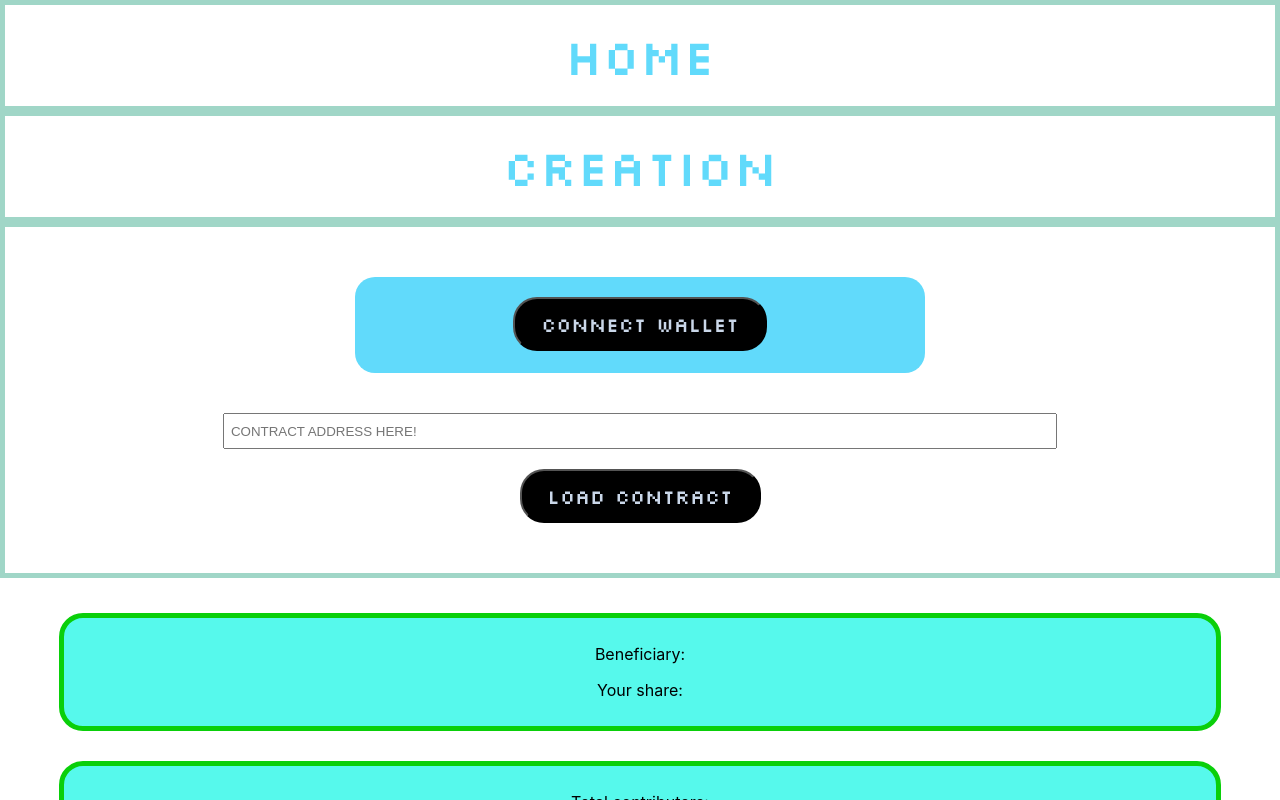
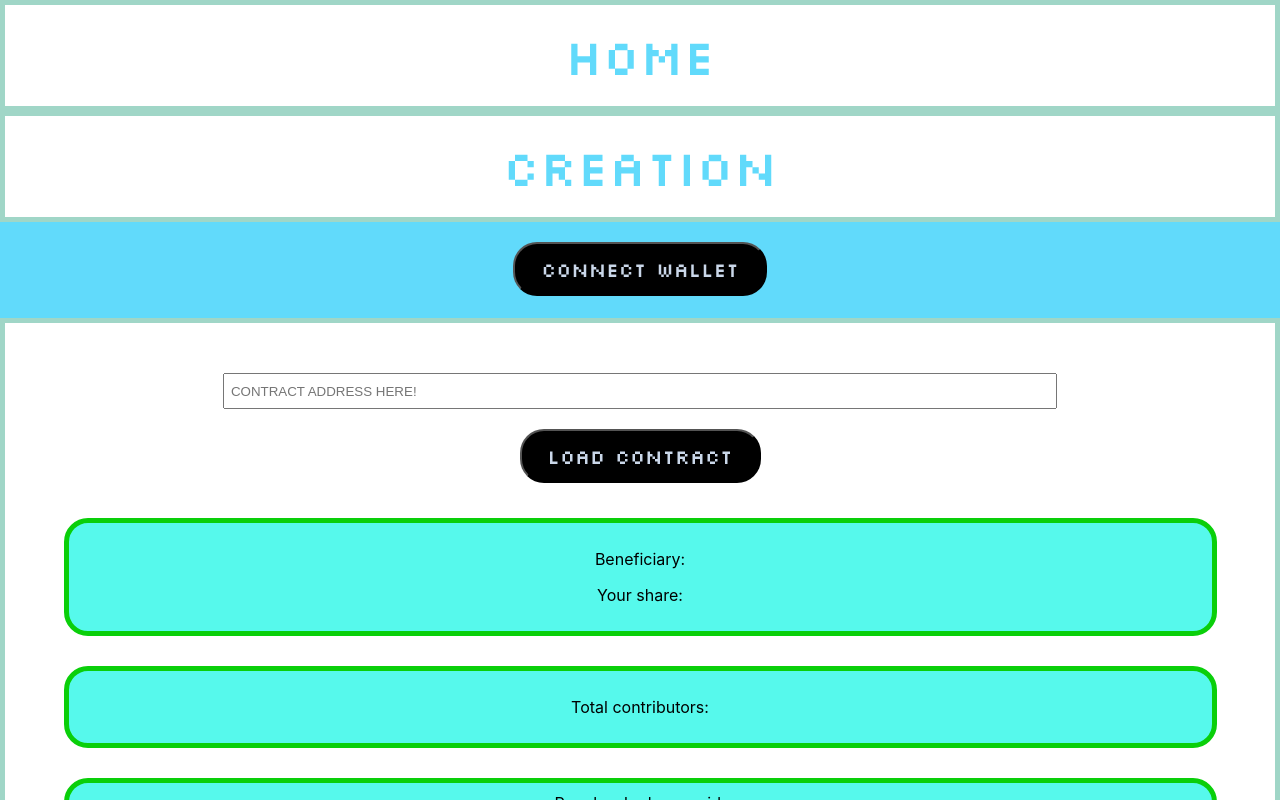
Before and after one commit to Banksy-said-hi/Dong-React, a React (Create React App) app: page /payment in a window 1280 px wide. Shown: the top 800 px of the page. Built offline with nearby package versions, Linux system fonts and the light colour scheme.

Commit message:
Walletcard position fixed in both payment and creation pages

```diff
--- a/src/App.css
+++ b/src/App.css
@@ -164,14 +164,9 @@
 }
 
 .wallet-information {
+  text-align: center;
   background-color:#61dafb;
   padding-bottom: 5px;
-  padding-left: 5px;
-  padding-right: 5px;
-  margin-left: 350px;
-  margin-right: 350px;
-  margin-bottom: 40px;
-  border-radius: 20px;
   font-size: 17px;
 }
 
--- a/src/components/Creation.js
+++ b/src/components/Creation.js
@@ -59,9 +59,9 @@ function Creation() {
         <div>
             <Link className="link" to="/"><div className="navigator-card">Home</div></Link>
 
+            <WalletInformation></WalletInformation>
+
             <form className="form" onSubmit={handleContractCreation}>
-
-                <WalletInformation></WalletInformation>
 
                 <div>
                     <label>Wallet address</label>
--- a/src/components/Payment.js
+++ b/src/components/Payment.js
@@ -141,14 +141,13 @@ function Payment() {
             <Link className="link" to="/"><div className="navigator-card">Home</div></Link>
             <Link className="link" to="/creation"><div className="navigator-card">Creation</div></Link>
 
+            <WalletInformation></WalletInformation>
+
             <form className="form" onSubmit={loadContract}>
-                <WalletInformation></WalletInformation>
                 <input type="text" placeholder=" CONTRACT ADDRESS HERE!" onChange={handleLoadAddressChange}></input><br></br>
                 <input className="button" type="submit" value={loadButtonMessage}></input>
-            </form>
-
                 <br></br>
-
+                <br></br>
                 <div className="App">
                     <div className="div0">
                         <p>Beneficiary:<br></br><b>{beneficiaryName} {beneficiaryAddress}</b></p>
@@ -176,11 +175,15 @@ function Payment() {
                     </div>
 
                     <button className="button" onClick={loadContract}>REFRESH DATA</button>
+                </div>
+            </form>
+
             <br></br>
-                <br></br>
-            </div>
+
+
 
             <form className="form" onSubmit={handleSubmit}>
+                <h1>Pay your dong here</h1>
                 <input type="text" placeholder=" YOUR NAME HERE!" onChange={handleChange}></input><br></br>
                 <input className="button" type="submit" value="PAY DONG"></input><br></br>
             </form>
```
Also changed, not shown: src/components/WalletInformation.js (+5 -7 lines). Lines whose indentation alone changed are shown as unchanged.
